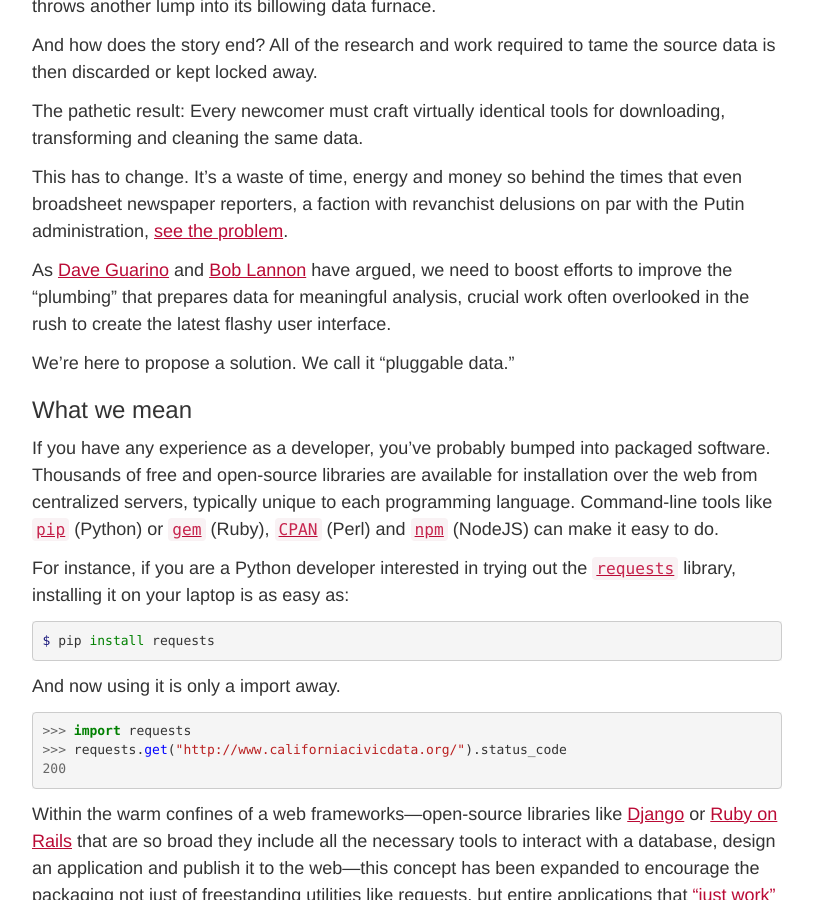
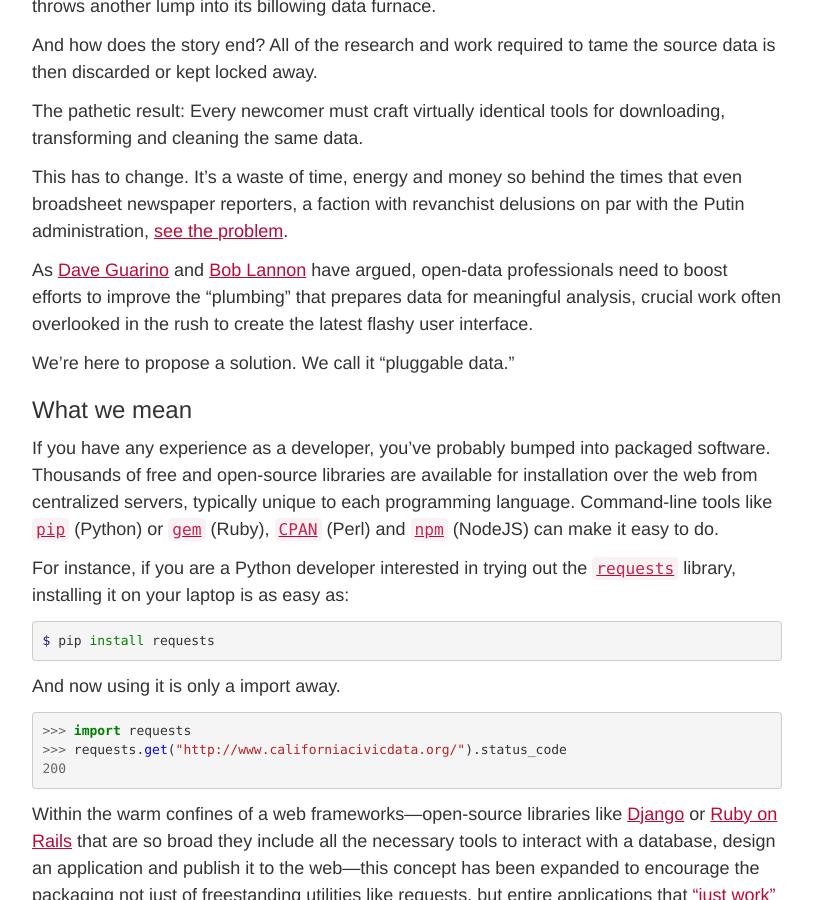
Before and after one commit to palewire/californiacivicdata.org, a Jekyll site: the page built from _posts/2015-01-01-pluggable-data.markdown, in a window 1280 px wide and 900 px high, scrolled down 466 px. Shown: the whole window, without its empty margins (38-851 px from the left). Built offline with Jekyll 4.4.1, drawn with Linux system fonts in a browser that asks for light colours.

Commit message:
Updated 2015-01-01-pluggable-data.markdown

```diff
--- a/_posts/2015-01-01-pluggable-data.markdown
+++ b/_posts/2015-01-01-pluggable-data.markdown
@@ -22,7 +22,7 @@
 
 This has to change. It’s a waste of time, energy and money so behind the times that even broadsheet newspaper reporters, a faction with revanchist delusions on par with the Putin administration, [see the problem](http://www.nytimes.com/2014/08/18/technology/for-big-data-scientists-hurdle-to-insights-is-janitor-work.html?_r=0).
 
-As [Dave Guarino](http://daguar.github.io/2014/03/17/etl-for-america/) and [Bob Lannon](http://sunlightfoundation.com/blog/2014/03/21/data-plumbers/) have argued, we need to boost efforts to improve the "plumbing" that prepares data for meaningful analysis, crucial work often overlooked in the rush to create the latest flashy user interface.
+As [Dave Guarino](http://daguar.github.io/2014/03/17/etl-for-america/) and [Bob Lannon](http://sunlightfoundation.com/blog/2014/03/21/data-plumbers/) have argued, open-data professionals need to boost efforts to improve the "plumbing" that prepares data for meaningful analysis, crucial work often overlooked in the rush to create the latest flashy user interface.
 
 We're here to propose a solution. We call it "pluggable data."
 
```
